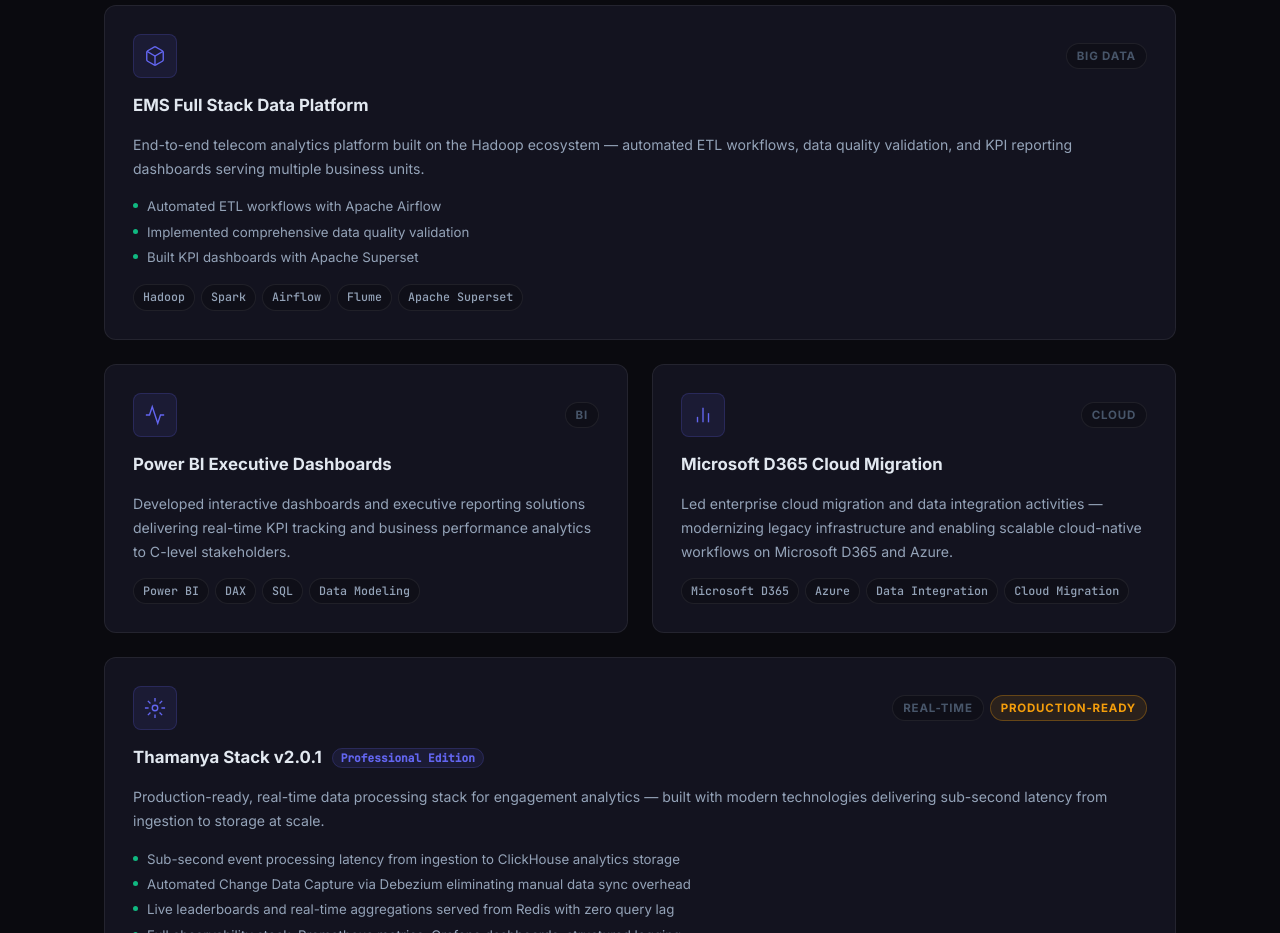
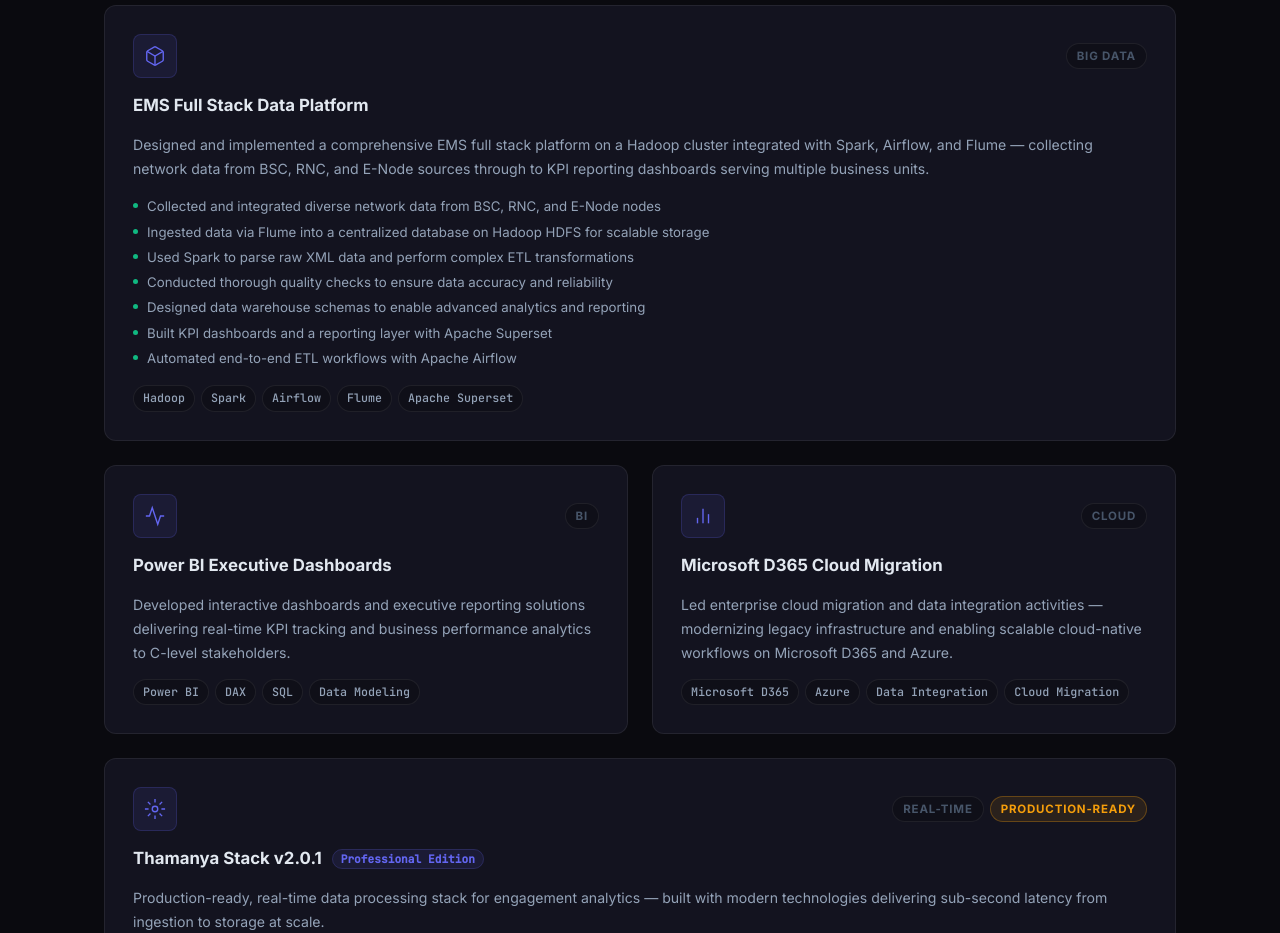
Before and after one commit to hesteria97/hesteria97.github.io, a plain HTML site: page index.html in a window 1280 px wide. Shown: the part 3480-4413 px from the top of the page. Drawn offline with Linux system fonts and the light colour scheme.

Commit message:
Add files via upload

```diff
--- a/index.html
+++ b/index.html
@@ -308,11 +308,15 @@
             <span class="project-badge">Big Data</span>
           </div>
           <h3 class="project-title">EMS Full Stack Data Platform</h3>
-          <p class="project-desc">End-to-end telecom analytics platform built on the Hadoop ecosystem — automated ETL workflows, data quality validation, and KPI reporting dashboards serving multiple business units.</p>
+          <p class="project-desc">Designed and implemented a comprehensive EMS full stack platform on a Hadoop cluster integrated with Spark, Airflow, and Flume — collecting network data from BSC, RNC, and E-Node sources through to KPI reporting dashboards serving multiple business units.</p>
           <ul class="project-achievements">
-            <li>Automated ETL workflows with Apache Airflow</li>
-            <li>Implemented comprehensive data quality validation</li>
-            <li>Built KPI dashboards with Apache Superset</li>
+            <li>Collected and integrated diverse network data from BSC, RNC, and E-Node nodes</li>
+            <li>Ingested data via Flume into a centralized database on Hadoop HDFS for scalable storage</li>
+            <li>Used Spark to parse raw XML data and perform complex ETL transformations</li>
+            <li>Conducted thorough quality checks to ensure data accuracy and reliability</li>
+            <li>Designed data warehouse schemas to enable advanced analytics and reporting</li>
+            <li>Built KPI dashboards and a reporting layer with Apache Superset</li>
+            <li>Automated end-to-end ETL workflows with Apache Airflow</li>
           </ul>
           <div class="project-tech">
             <span>Hadoop</span><span>Spark</span><span>Airflow</span><span>Flume</span><span>Apache Superset</span>
```
Also changed, not shown: interview_prep_bi_specialist.txt (added).
